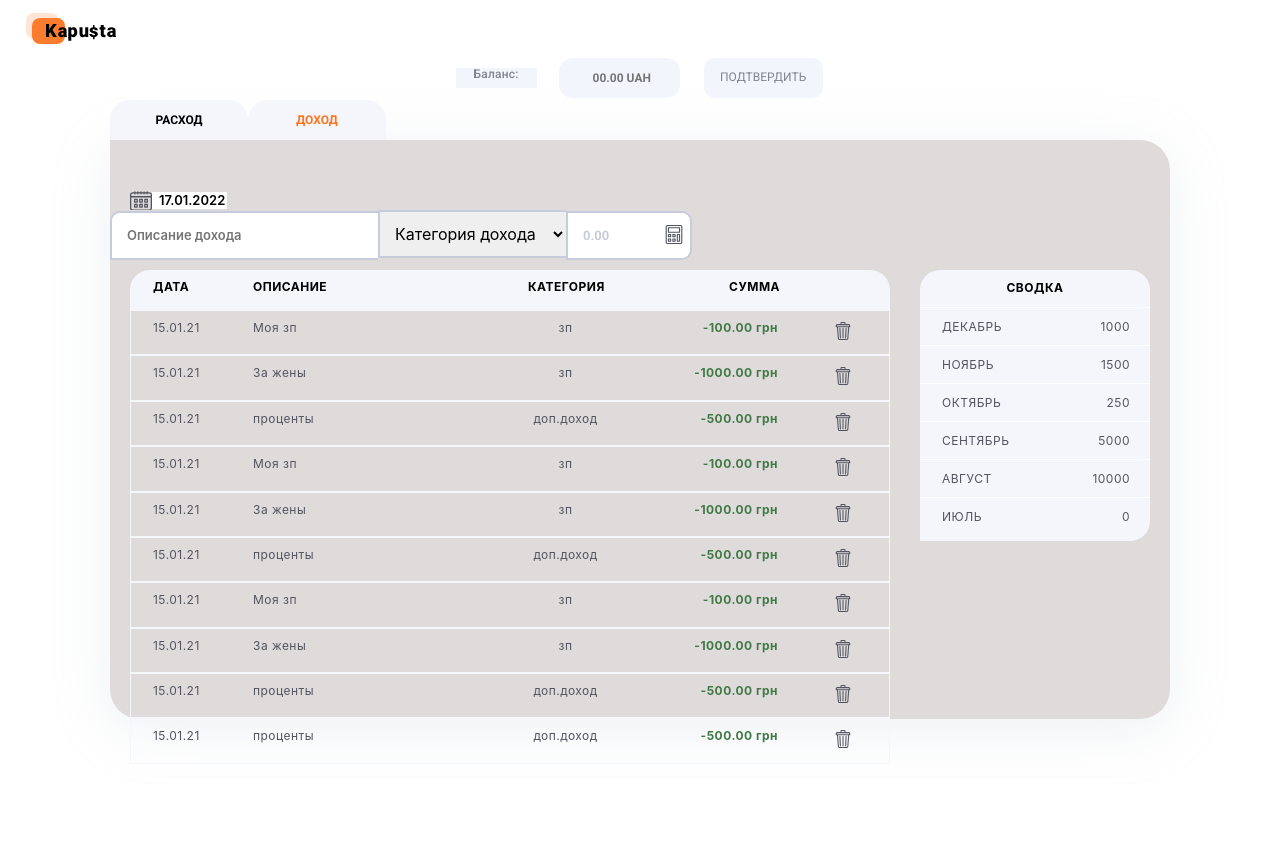
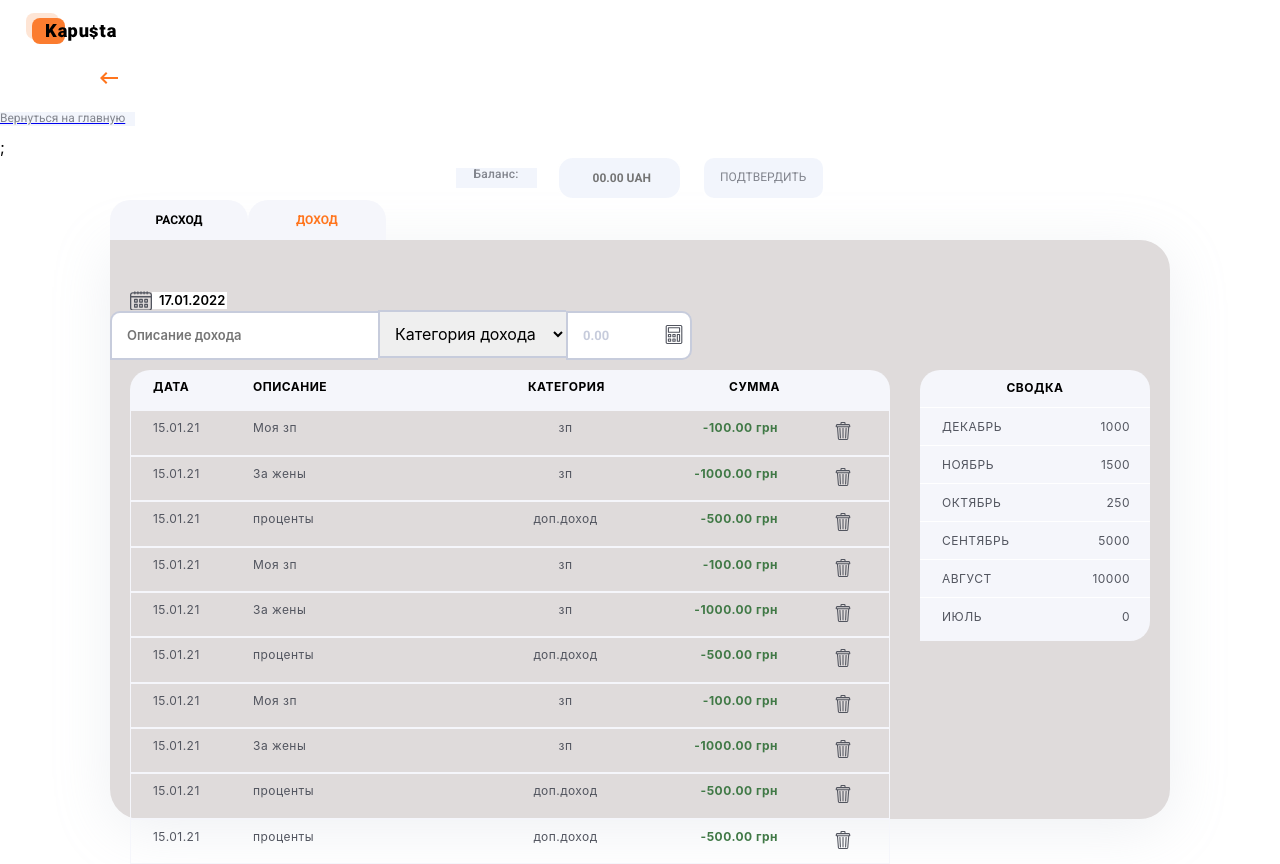
Before and after one commit to Sluchevska/team-proj-smartfinance-front, a React (Create React App) app: page /income in a window 1280 px wide. Before the commit the page ends 800 px from the top, so only its background shows below. Built offline with nearby package versions, Linux system fonts and the light colour scheme.

Commit message:
add change

```diff
--- /dev/null
+++ b/src/components/ReturnHome/ReturnHome.jsx
@@ -0,0 +1,18 @@
+import React from 'react';
+import { Link } from 'react-router-dom';
+
+import {  Icon, Title} from './ReturnHome.styled';
+
+const ReturnHome = () => {
+  return(
+
+      <div>
+        <Link to="/expenses">
+          <Icon></Icon>
+          <Title>Вернуться на главную</Title>
+        </Link>
+    </div>
+  )
+}
+
+export default ReturnHome;
--- /dev/null
+++ b/src/components/ReturnHome/ReturnHome.styled.js
@@ -0,0 +1,28 @@
+import styled from '@emotion/styled';
+import cursor from "./svg/cursor.svg";
+
+export const Container = styled.div`
+
+`
+
+export const Title = styled.p`
+width: 135px;
+height: 14px;
+font-family: Roboto, sant-serif;
+font-weight: 400;
+font-size: 12px;
+background-color: rgba(242, 245, 252, 1);
+color: rgba(82, 85, 95, 0.7);
+`
+
+export const Icon = styled.p`
+background-image: url(${cursor});
+background-repeat: no-repeat;
+border-radius: none;
+width: 24px;
+height: 24px;
+margin-left: 100px;
+border: 0px solid transparent;
+border-radius: none;
+
+`
--- /dev/null
+++ b/src/components/ReturnHome/index.js
@@ -0,0 +1 @@
+export { default } from './ReturnHome'
--- a/src/views/IncomeView.js
+++ b/src/views/IncomeView.js
@@ -1,10 +1,12 @@
 import React from 'react';
 import Balance from '../components/Balance';
 import IncomePage from '../components/IncomePage';
+import ReturnHome from '../components/ReturnHome';
 
 export default function IncomeView() {
     return (
         <div>
+            <ReturnHome />;
             <Balance />
             <IncomePage />
         </div>
--- a/src/views/ReportsView.js
+++ b/src/views/ReportsView.js
@@ -2,10 +2,12 @@ import React from 'react';
 import ExpensesReports from '../components/ExpensesReports';
 import IncomeReports from '../components/IncomeReports';
 import Charts from '../components/Charts';
+import ReturnHome from '../components/ReturnHome';
 
 export default function ReportsView() {
     return (
         <div>
+            <ReturnHome />;
             <ExpensesReports />;
             <IncomeReports />;
             <Charts />;
```
Also changed, not shown: src/components/ReturnHome/svg/cursor.svg (added).
